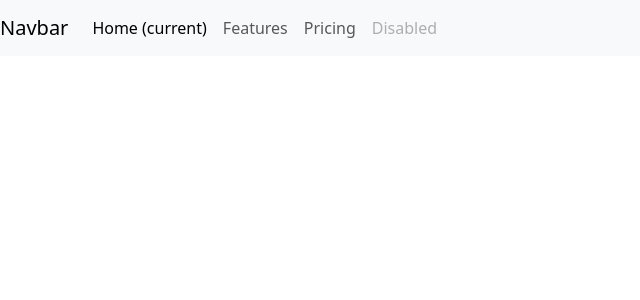
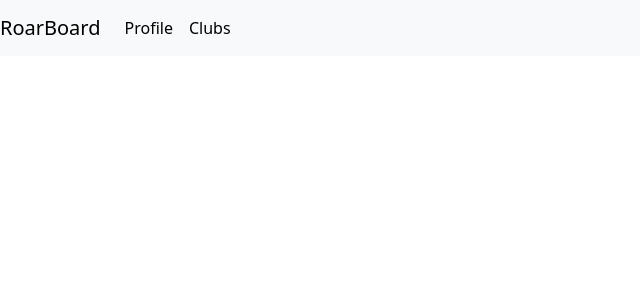
Before and after one commit to Selena-5/RoarBoard, a React (Create React App) app: page / in a window 1280 px wide. Shown: the top 300 px of the page, without its empty margins (0-640 px from the left). Built offline with nearby package versions, Linux system fonts and the light colour scheme.

Commit message:
changed section names

```diff
--- a/src/App.js
+++ b/src/App.js
@@ -4,16 +4,14 @@ import "./App.css";
 function App() {
   return (
     <nav className="navbar navbar-expand-lg navbar-light bg-light">
-      <a className="navbar-brand" href="#">Navbar</a>
+      <a className="navbar-brand" href="#">RoarBoard</a>
       <button className="navbar-toggler" type="button" data-toggle="collapse" data-target="#navbarNavAltMarkup" aria-controls="navbarNavAltMarkup" aria-expanded="false" aria-label="Toggle navigation">
         <span className="navbar-toggler-icon"></span>
       </button>
       <div className="collapse navbar-collapse" id="navbarNavAltMarkup">
         <div className="navbar-nav">
-          <a className="nav-item nav-link active" href="#">Home <span className="sr-only">(current)</span></a>
-          <a className="nav-item nav-link" href="#">Features</a>
-          <a className="nav-item nav-link" href="#">Pricing</a>
-          <a className="nav-item nav-link disabled" href="#">Disabled</a>
+          <a className="nav-item nav-link active" href="#">Profile</a>
+          <a className="nav-item nav-link active" href="#">Clubs</a>
         </div>
       </div>
     </nav>
```
Also changed, not shown: 1 other file (tests, documents, lock files or other folders).
